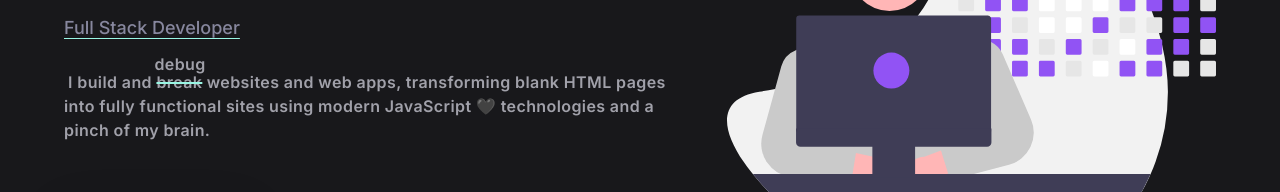
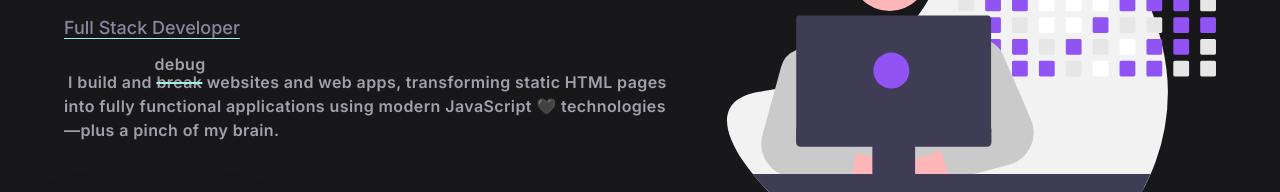
Before and after one commit to krish-98/muralikrishnan-portfolio, a React (Vite) app: page / in a window 1280 px wide. Shown: the part 348-540 px from the top of the page. Built offline with nearby package versions, Linux system fonts and the light colour scheme.

Commit message:
update on hero section

```diff
--- a/src/components/Hero.jsx
+++ b/src/components/Hero.jsx
@@ -45,9 +45,9 @@ const Hero = () => {
               debug
             </span>
           </span>{' '}
-          websites and web apps, transforming blank HTML pages into fully
-          functional sites using modern JavaScript 🖤 technologies and a pinch
-          of my brain.
+          websites and web apps, transforming static HTML pages into fully
+          functional applications using modern JavaScript 🖤 technologies—plus a
+          pinch of my brain.
         </p>
 
         <a
```
Also changed, not shown: 1 other file (tests, documents, lock files or other folders).
